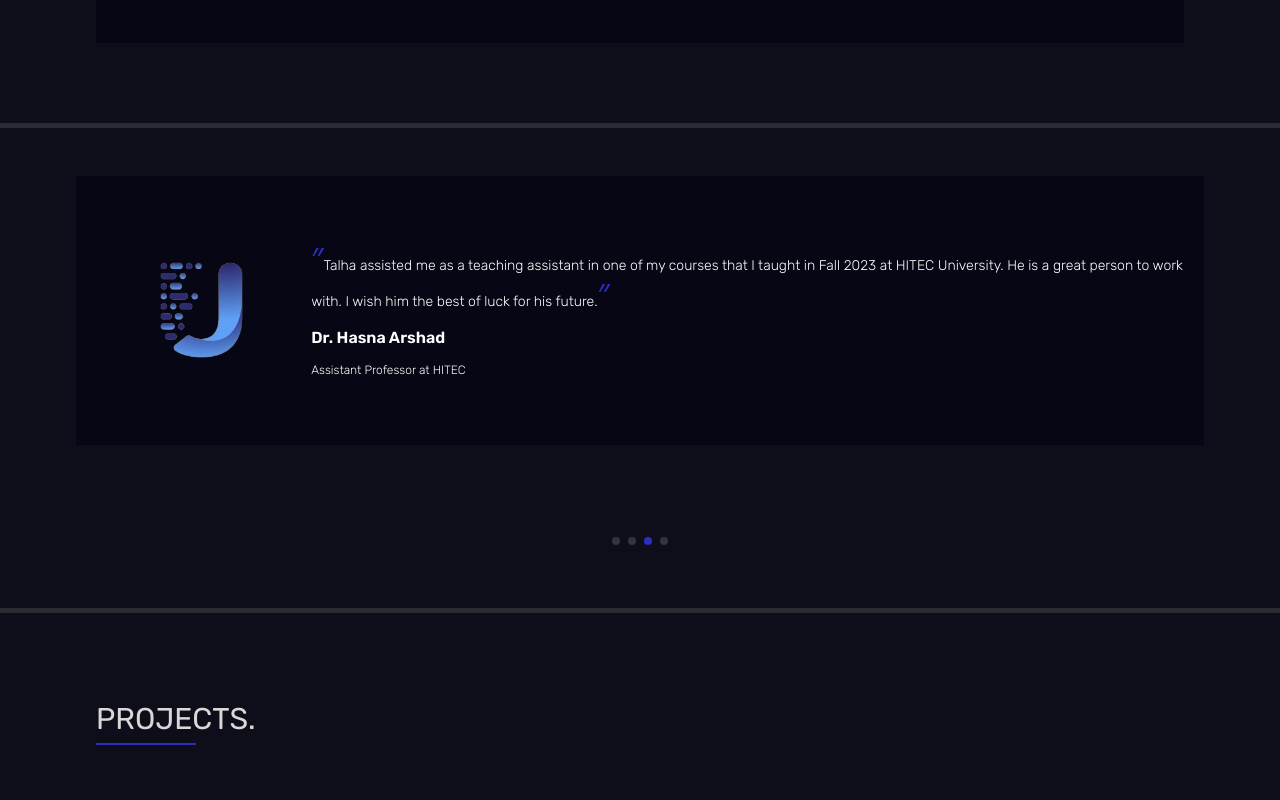
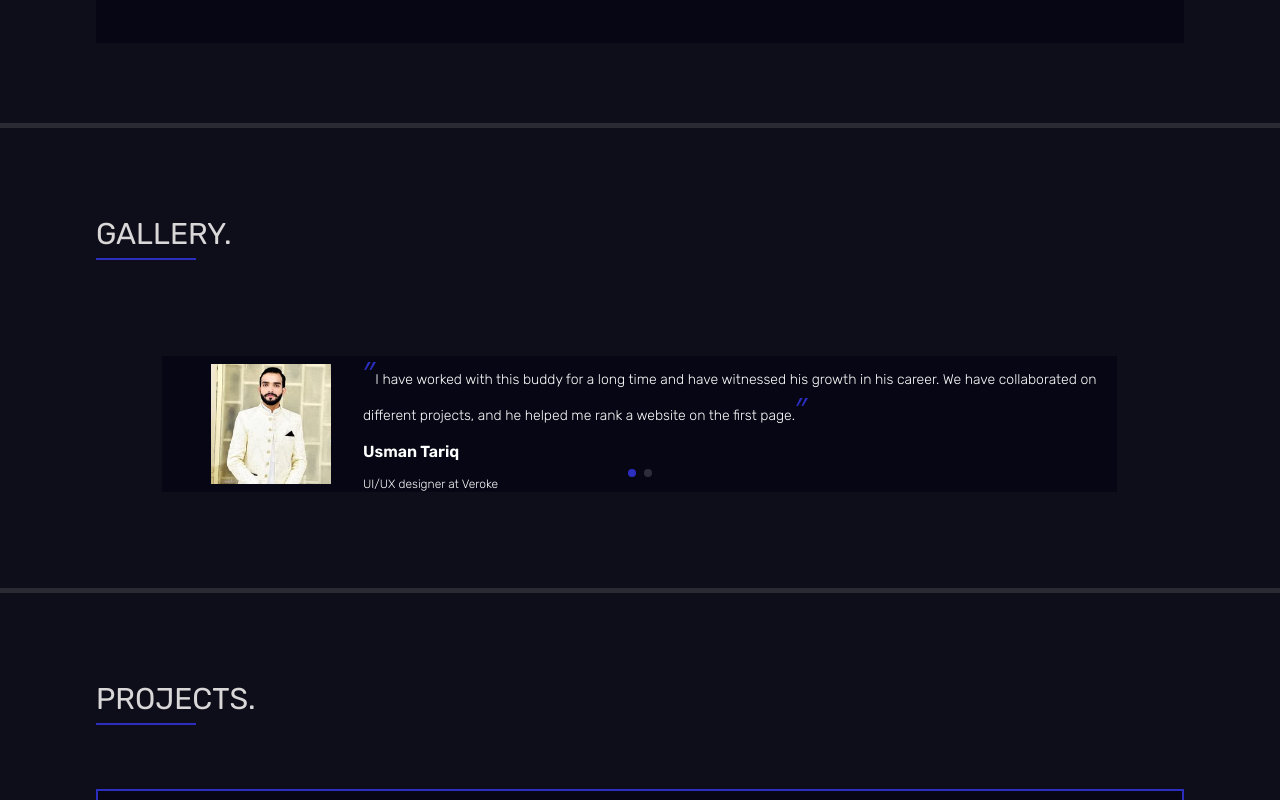
Before and after one commit to talhaiftikhar12549/talhaiftikhar, a React (Vite) app: page / in a window 1280 px wide. Shown: the part 2600-3400 px from the top of the page. Built offline with nearby package versions, Linux system fonts and the light colour scheme.

Commit message:
Added Raiza Tetamonial

```diff
--- a/src/components/GallerySection.jsx
+++ b/src/components/GallerySection.jsx
@@ -11,7 +11,20 @@ import "swiper/css/autoplay";
 const GallerySection = () => {
     return (
         <>
-      <div className="h-[100vh] sm:h-[80vh] lg:h-[60vh]  w-full bg-[#0e0e1a] flex items-center justify-center">
+
+            <div id="projectsSection" className="h-[100%] bg-[#0e0e1a] text-[#d9d7d7] flex flex-col items-center py-10">
+                {/* {modalOpener && <ProjectModal  onClose={()=>setModalOpener(false)} />} */}
+
+                <div className="w-[90%] xl:w-[85%] 2xl:w-[70%] ">
+                    <div className="py-10 ">
+                        <p className=" text-3xl py-2 [#2c2ebf] relative">GALLERY. <span className='absolute bg-[#2c2ebf] bottom-0 left-0 h-[2px] w-[100px]'></span></p>
+                    </div>
+                    <div className=" py-8">
+
+
+                        <div className="flex flex-col gap-12 py-6 w-[100%]">
+
+
                             <Swiper
                                 modules={[Pagination, Autoplay]}
                                 autoplay={{ delay: 3000 }}
@@ -46,62 +59,75 @@ const GallerySection = () => {
                                 <SwiperSlide>
                                     <div className="border-x-[12px] border-[#0e0e1a] bg-[#060614] px-4 w-[100%] h-[70%]  flex flex-col lg:flex-row items-center justify-evenly">
                                         <div className="flex items-center justify-center w-[100%] lg:w-[20%]">
-                <img className="h-[120px] w-[120px]" src={UforiaLogo} alt="Uforia Logo" />
+                                            <img className="h-[120px] w-[120px]" src={usmanPic} alt="usmanPic" />
                                         </div>
                                         <div className="flex flex-col w-[80%] text-[#ffffff]">
                                             <p>
                                                 <span className="text-[#2c2ebf] text-3xl">″</span>
                                                 <span className="text-[#ffffff] text-xs md:text-sm font-light text-wrap">
-                    Using the Scrum Board has completely transformed the way our team collaborates.
-                    The intuitive design and seamless functionality make tracking tasks effortless.
+                                                    I have worked with this buddy for a long time and have witnessed his growth in his career. We have collaborated on different projects, and he helped me rank a website on the first page.
                                                 </span>
                                                 <span className="text-[#2c2ebf] text-3xl">″</span>
                                             </p>
-                <p className="font-semibold py-3">Usama Malik</p>
-                <p className="text-xs font-light">Software Engineer at Uforia</p>
+                                            <p className="font-semibold py-3">Usman Tariq</p>
+                                            <p className="text-xs font-light">UI/UX designer at Veroke</p>
                                         </div>
                                     </div>
                                 </SwiperSlide>
+                            </Swiper>
 
+                        </div>
+
+
+                    </div>
+                </div>
+            </div>
+
+            {/* <div className="h-[100vh] sm:h-[80vh] lg:h-[60vh]  w-full bg-[#0e0e1a] flex flex-col items-center justify-center"> */}
+            {/* <div className="py-10 ">
+                <p className=" text-3xl py-2 [#2c2ebf] relative">CONTACT ME. <span className='absolute bg-[#2c2ebf] bottom-0 left-0 h-[2px] w-[100px]'></span></p>
+            </div> */}
+            {/* <Swiper
+                    modules={[Pagination, Autoplay]}
+                    autoplay={{ delay: 3000 }}
+                    loop={true}
+                    slidesPerView={1}
+                    className="lg:w-[85%] xl:w-[90%] 2xl:w-[50%] h-[80%]"
+                    pagination={{ clickable: true }}
+                    style={{
+                        '--swiper-pagination-color': '#2c2ebf',
+                        '--swiper-pagination-bullet-inactive-color': '#cccccc',
+                    }}
+                >
                     <SwiperSlide>
-            <div className="border-x-[12px] border-[#0e0e1a] bg-[#060614] px-4 w-[100%] h-[70%] flex flex-col lg:flex-row items-center justify-evenly">
+                        <div className="border-x-[12px] border-[#0e0e1a] bg-[#060614] px-4 w-[100%] h-[70%]  flex flex-col lg:flex-row items-center justify-evenly">
                             <div className="flex items-center justify-center w-[100%] lg:w-[20%]">
-                <img className="h-[120px] w-[120px]" src={UforiaLogo} alt="Uforia Logo" />
+                                <img className="h-[120px] w-[120px]" src={usmanPic} alt="usmanPic" />
                             </div>
                             <div className="flex flex-col w-[80%] text-[#ffffff]">
                                 <p>
                                     <span className="text-[#2c2ebf] text-3xl">″</span>
                                     <span className="text-[#ffffff] text-xs md:text-sm font-light text-wrap">
-                    Talha assisted me as a teaching assistant in one of my courses that I taught in Fall 2023 at HITEC University. He is a great person to work with. I wish him the best of luck for his future.
+                                        I have worked with this buddy for a long time and have witnessed his growth in his career. We have collaborated on different projects, and he helped me rank a website on the first page.
                                     </span>
                                     <span className="text-[#2c2ebf] text-3xl">″</span>
                                 </p>
-                <p className="font-semibold py-3">Dr. Hasna Arshad</p>
-                <p className="text-xs font-light">Assistant Professor at HITEC</p>
+                                <p className="font-semibold py-3">Usman Tariq</p>
+                                <p className="text-xs font-light">UI/UX designer at Veroke</p>
                             </div>
                         </div>
                     </SwiperSlide>
 
-          <SwiperSlide>
-            <div className="border-x-[12px] border-[#0e0e1a] bg-[#060614] px-12 w-[100%] h-[70%] flex flex-col lg:flex-row items-center justify-evenly">
-              <div className="flex items-center justify-center w-[100%] lg:w-[20%]">
-                <img className="h-[120px] w-[120px]" src={UforiaLogo} alt="Uforia Logo" />
-              </div>
-              <div className="flex flex-col w-[80%] text-[#ffffff]">
-                <p>
-                  <span className="text-[#2c2ebf] text-3xl">″</span>
-                  <span className="text-[#ffffff] text-xs md:text-sm font-light text-wrap">
-                    Talha assisted me as a teaching assistant in one of my courses that I taught in Fall 2023 at HITEC University. He is a great person to work with. I wish him the best of luck for his future.
-                  </span>
-                  <span className="text-[#2c2ebf] text-3xl">″</span>
-                </p>
-                <p className="font-semibold py-3">Razia Hasan</p>
-                <p className="text-xs font-light">Chairperson of Help Humanity UK</p>
-              </div>
-            </div>
-          </SwiperSlide>
-        </Swiper>
-      </div>
+
+                </Swiper> */}
+            {/* </div> */}
+
+
+
+
+
+
+
             <div className="bg-[#2a2a33] h-[5px]"></div>
         </>
     );
--- a/src/components/TestamonialSection.jsx
+++ b/src/components/TestamonialSection.jsx
@@ -1,6 +1,7 @@
 import React from "react";
 import UforiaLogo from "../assets/uforiainfotech_logo-removebg-preview.png";
 import usmanPic from "../assets/usmanPic.jpg";
+import raziaPic from "../assets/Capture2.png"
 import { Swiper, SwiperSlide } from 'swiper/react';
 import 'swiper/css';
 import { Pagination, Autoplay } from "swiper/modules";
@@ -85,13 +86,13 @@ const Carousel = () => {
           <SwiperSlide>
             <div className="border-x-[12px] border-[#0e0e1a] bg-[#060614] px-12 w-[100%] h-[70%] flex flex-col lg:flex-row items-center justify-evenly">
               <div className="flex items-center justify-center w-[100%] lg:w-[20%]">
-                <img className="h-[120px] w-[120px]" src={UforiaLogo} alt="Uforia Logo" />
+                <img className="h-[120px] w-[120px]" src={raziaPic} alt="Uforia Logo" />
               </div>
               <div className="flex flex-col w-[80%] text-[#ffffff]">
                 <p>
                   <span className="text-[#2c2ebf] text-3xl">″</span>
                   <span className="text-[#ffffff] text-xs md:text-sm font-light text-wrap">
-                    Talha assisted me as a teaching assistant in one of my courses that I taught in Fall 2023 at HITEC University. He is a great person to work with. I wish him the best of luck for his future.
+                  For the past three years, he has handled all the tech work in this charity school. He is completely confident and delivers all the work on time. Currently, he is developing and maintaining the school's website.
                   </span>
                   <span className="text-[#2c2ebf] text-3xl">″</span>
                 </p>
```
Also changed, not shown: src/assets/Capture2.png (added). Lines whose indentation alone changed are shown as unchanged.
